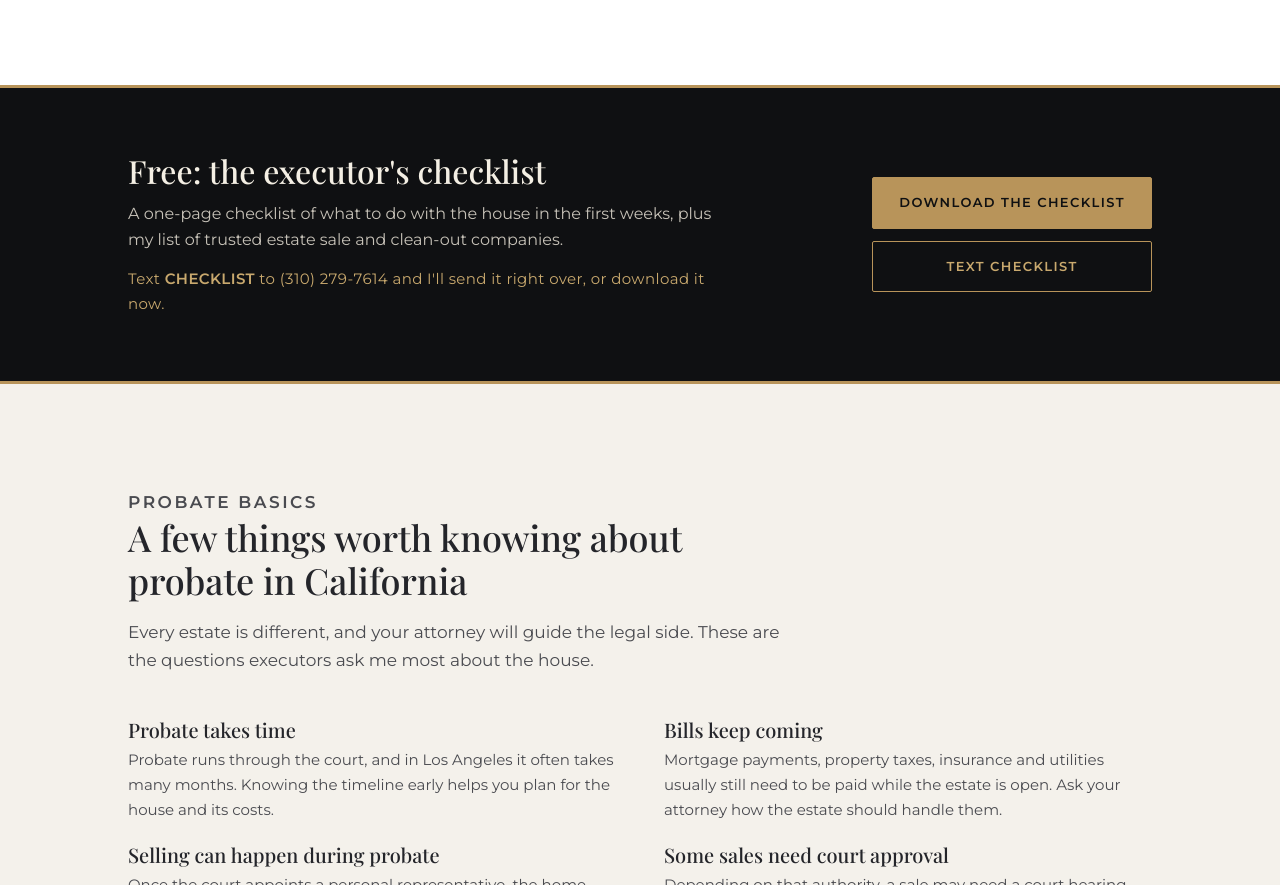
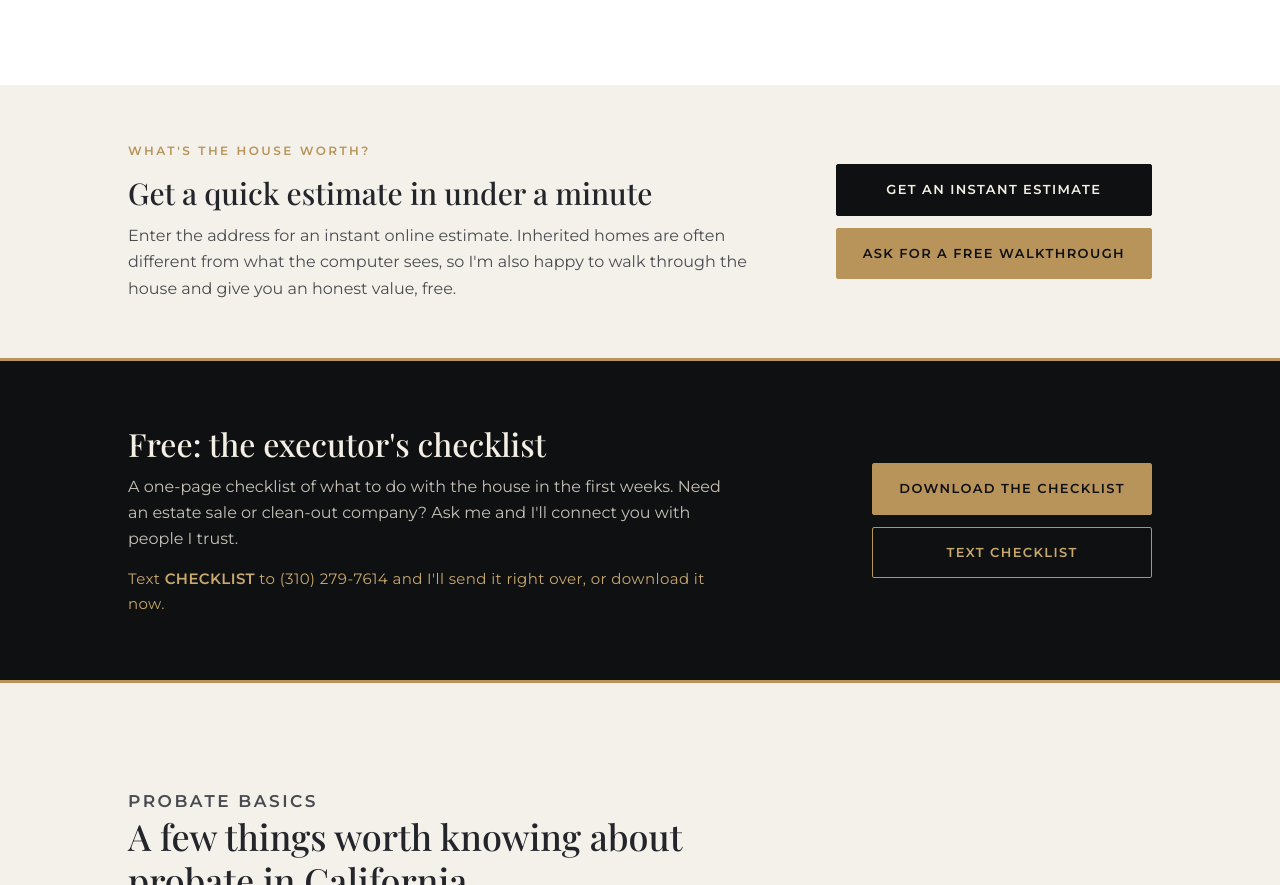
Before and after one commit to yasharpourf-lgtm/probatebrokergroup, a plain HTML site: page index.html in a window 1280 px wide. Shown: the part 2932-3817 px from the top of the page. Drawn offline with nearby package versions, Linux system fonts and the light colour scheme; a web font is replaced by a local one.

Commit message:
Add files via upload

```diff
--- a/index.html
+++ b/index.html
@@ -264,11 +264,25 @@
   </div>
 </section>
 
+<section class="alt" id="value" style="padding:56px 0">
+  <div class="wrap" style="display:flex;align-items:center;justify-content:space-between;gap:28px;flex-wrap:wrap">
+    <div style="max-width:620px">
+      <p class="eyebrow">What's the house worth?</p>
+      <h2 style="font-size:30px">Get a quick estimate in under a minute</h2>
+      <p style="color:var(--text2);margin:12px 0 0">Enter the address for an instant online estimate. Inherited homes are often different from what the computer sees, so I'm also happy to walk through the house and give you an honest value, free.</p>
+    </div>
+    <div class="band-ctas">
+      <a class="btn dark" href="https://beverlyluxuryestates.com/home-valuation" target="_blank" rel="noopener">Get an instant estimate</a>
+      <a class="btn" href="tel:+13102797614">Ask for a free walkthrough</a>
+    </div>
+  </div>
+</section>
+
 <div class="band" id="checklist">
   <div class="wrap">
     <div>
       <h2>Free: the executor's checklist</h2>
-      <p>A one-page checklist of what to do with the house in the first weeks, plus my list of trusted estate sale and clean-out companies.</p>
+      <p>A one-page checklist of what to do with the house in the first weeks. Need an estate sale or clean-out company? Ask me and I'll connect you with people I trust.</p>
       <p class="big">Text <b>CHECKLIST</b> to (310) 279-7614 and I'll send it right over, or download it now.</p>
     </div>
     <div class="band-ctas">
--- /dev/null
+++ b/sitemap.xml
@@ -0,0 +1,5 @@
+<?xml version="1.0" encoding="UTF-8"?>
+<urlset xmlns="http://www.sitemaps.org/schemas/sitemap/0.9">
+  <url><loc>https://probatebrokergroup.com/</loc><lastmod>2026-11-16</lastmod></url>
+  <url><loc>https://probatebrokergroup.com/executor-checklist.pdf</loc><lastmod>2026-11-16</lastmod></url>
+</urlset>
```
Also changed, not shown: robots.txt (added).
